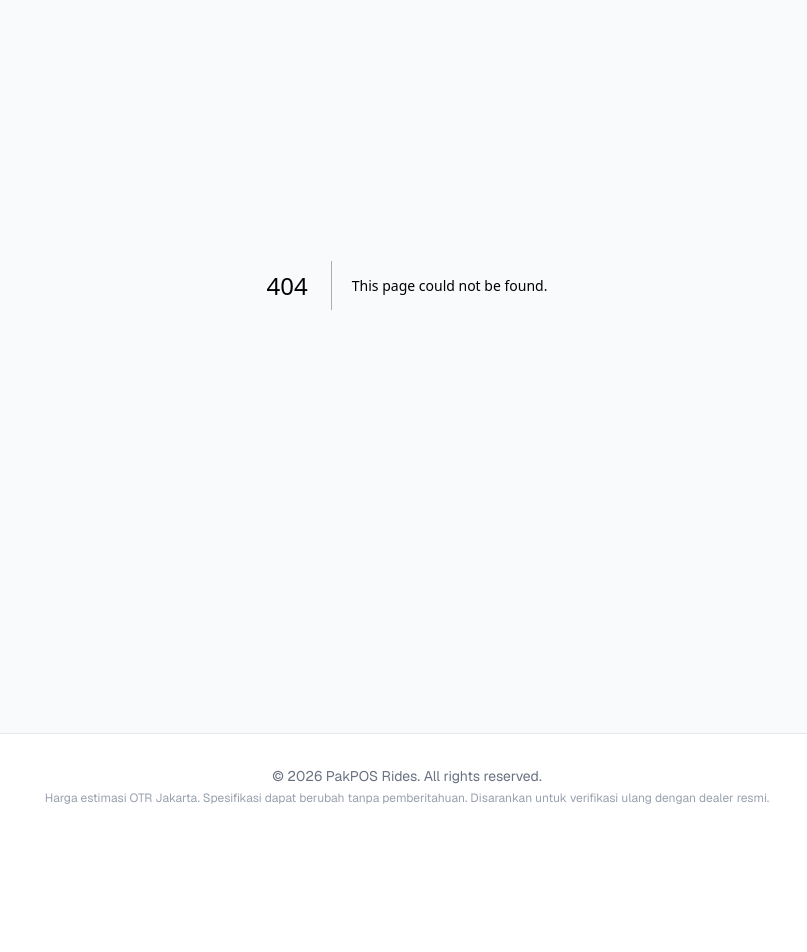
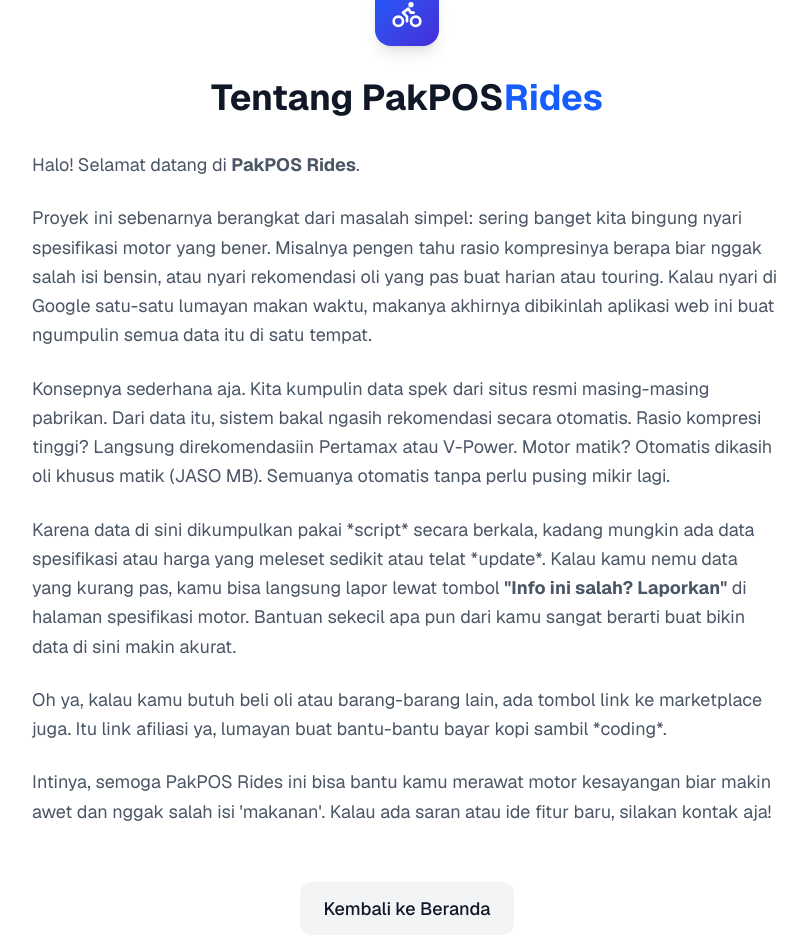
Before and after one commit to thenevermore/pakpos-rides, a Next.js app: page /about in a window 1280 px wide. Before the commit this address had no page. Shown: the part 180-1132 px from the top of the page, without its empty margins (233-1040 px from the left). Before the commit the page ends 1018 px from the top, so only its background shows below. Built offline with nearby package versions, Linux system fonts and the light colour scheme.

Commit message:
feat: add about page with pakpos style

```diff
--- /dev/null
+++ b/src/app/about/page.tsx
@@ -0,0 +1,60 @@
+import { Bike } from 'lucide-react';
+import Link from 'next/link';
+
+export const metadata = {
+  title: 'Tentang - PakPOS Rides',
+  description: 'Informasi tentang proyek PakPOS Rides',
+};
+
+export default function AboutPage() {
+  return (
+    <div className="max-w-4xl mx-auto px-4 sm:px-6 py-12">
+      <div className="bg-white dark:bg-gray-900 rounded-3xl p-8 sm:p-12 shadow-sm border border-gray-100 dark:border-gray-800">
+        <div className="flex justify-center mb-8">
+          <div className="w-16 h-16 bg-gradient-to-br from-blue-600 to-indigo-700 rounded-2xl flex items-center justify-center shadow-lg">
+            <Bike className="w-8 h-8 text-white" />
+          </div>
+        </div>
+
+        <h1 className="text-3xl sm:text-4xl font-bold text-center text-gray-900 dark:text-white mb-8">
+          Tentang PakPOS<span className="text-blue-600 dark:text-blue-400">Rides</span>
+        </h1>
+
+        <div className="space-y-6 text-gray-600 dark:text-gray-300 leading-relaxed text-lg">
+          <p>
+            Halo! Selamat datang di <strong>PakPOS Rides</strong>.
+          </p>
+
+          <p>
+            Proyek ini sebenarnya berangkat dari masalah simpel: sering banget kita bingung nyari spesifikasi motor yang bener. Misalnya pengen tahu rasio kompresinya berapa biar nggak salah isi bensin, atau nyari rekomendasi oli yang pas buat harian atau touring. Kalau nyari di Google satu-satu lumayan makan waktu, makanya akhirnya dibikinlah aplikasi web ini buat ngumpulin semua data itu di satu tempat.
+          </p>
+
+          <p>
+            Konsepnya sederhana aja. Kita kumpulin data spek dari situs resmi masing-masing pabrikan. Dari data itu, sistem bakal ngasih rekomendasi secara otomatis. Rasio kompresi tinggi? Langsung direkomendasiin Pertamax atau V-Power. Motor matik? Otomatis dikasih oli khusus matik (JASO MB). Semuanya otomatis tanpa perlu pusing mikir lagi.
+          </p>
+
+          <p>
+            Karena data di sini dikumpulkan pakai *script* secara berkala, kadang mungkin ada data spesifikasi atau harga yang meleset sedikit atau telat *update*. Kalau kamu nemu data yang kurang pas, kamu bisa langsung lapor lewat tombol <strong>"Info ini salah? Laporkan"</strong> di halaman spesifikasi motor. Bantuan sekecil apa pun dari kamu sangat berarti buat bikin data di sini makin akurat.
+          </p>
+
+          <p>
+            Oh ya, kalau kamu butuh beli oli atau barang-barang lain, ada tombol link ke marketplace juga. Itu link afiliasi ya, lumayan buat bantu-bantu bayar kopi sambil *coding*.
+          </p>
+
+          <p>
+            Intinya, semoga PakPOS Rides ini bisa bantu kamu merawat motor kesayangan biar makin awet dan nggak salah isi 'makanan'. Kalau ada saran atau ide fitur baru, silakan kontak aja!
+          </p>
+
+          <div className="pt-8 flex justify-center">
+            <Link
+              href="/"
+              className="px-6 py-3 bg-gray-100 hover:bg-gray-200 dark:bg-gray-800 dark:hover:bg-gray-700 text-gray-900 dark:text-white font-medium rounded-xl transition-colors"
+            >
+              Kembali ke Beranda
+            </Link>
+          </div>
+        </div>
+      </div>
+    </div>
+  );
+}
--- a/src/app/layout.tsx
+++ b/src/app/layout.tsx
@@ -14,8 +14,8 @@
 });
 
 export const metadata: Metadata = {
-  title: "PakposRides - Rekomendasi Sepeda Motor Indonesia",
-  description: "Temukan rasio kompresi, rekomendasi bensin, dan oli terbaik untuk sepeda motor Anda di Indonesia.",
+  title: "PakPOS Rides - Informasi Sepeda Motor Indonesia",
+  description: "Temukan rasio kompresi, rekomendasi bensin, dan oli terbaik untuk sepeda motor kamu disini.",
 };
 
 export default function RootLayout({
--- a/src/app/page.tsx
+++ b/src/app/page.tsx
@@ -11,10 +11,10 @@
       <div className="text-center mb-12">
         <div className="inline-flex items-center gap-2 px-4 py-2 bg-blue-50 dark:bg-blue-900/20 text-blue-700 dark:text-blue-400 rounded-full text-sm font-medium mb-4">
           <Bike className="w-4 h-4" />
-          Rekomendasi Sepeda Motor Indonesia
+          PakPOS Rides - Informasi Sepeda Motor Indonesia
         </div>
         <h1 className="text-3xl sm:text-4xl lg:text-5xl font-black text-gray-900 dark:text-white tracking-tight">
-          Temukan <span className="text-transparent bg-clip-text bg-gradient-to-r from-blue-600 to-indigo-600">Motor Ideal</span> Anda
+          Temukan <span className="text-transparent bg-clip-text bg-gradient-to-r from-blue-600 to-indigo-600">informasi tentang motor</span> Kamu
         </h1>
         <p className="mt-4 text-lg text-gray-600 dark:text-gray-400 max-w-2xl mx-auto">
           Rasio kompresi, rekomendasi bensin, dan oli terbaik untuk setiap jenis sepeda motor di Indonesia.
@@ -23,8 +23,8 @@
 
       {/* How it works */}
       <div className="grid grid-cols-1 sm:grid-cols-3 gap-4 mb-12">
-        <StepCard step="1" title="Pilih Brand" desc="Pilih brand kendaraan favorit Anda" />
-        <StepCard step="2" title="Pilih Model" desc="Temukan model motor yang Anda inginkan" />
+        <StepCard step="1" title="Pilih Brand" desc="Pilih brand kendaraan kamu" />
+        <StepCard step="2" title="Pilih Model" desc="Pilih model motor nya" />
         <StepCard step="3" title="Lihat Rekomendasi" desc="Dapatkan rekomendasi bensin & oli terbaik" />
       </div>
 
--- a/src/components/Layout.tsx
+++ b/src/components/Layout.tsx
@@ -19,7 +19,7 @@
               </div>
               <div>
                 <h1 className="text-lg font-bold text-gray-900 dark:text-white leading-none">
-                  PakPOS<span className="text-blue-600 dark:text-blue-400">Rides</span>
+                  PakPOS-<span className="text-blue-600 dark:text-blue-400">Rides</span>
                 </h1>
                 <p className="text-[10px] text-gray-500 dark:text-gray-400 leading-none">Oil and Gasoline Recommendation</p>
               </div>
@@ -30,9 +30,9 @@
               <Link href="/" className="text-sm font-medium text-gray-600 hover:text-gray-900 dark:text-gray-400 dark:hover:text-white transition-colors">
                 Beranda
               </Link>
-              <a href="#about" className="text-sm font-medium text-gray-600 hover:text-gray-900 dark:text-gray-400 dark:hover:text-white transition-colors">
+              <Link href="/about" className="text-sm font-medium text-gray-600 hover:text-gray-900 dark:text-gray-400 dark:hover:text-white transition-colors">
                 Tentang
-              </a>
+              </Link>
             </nav>
 
             {/* Mobile menu button */}
@@ -50,9 +50,9 @@
               <Link href="/" onClick={() => setMobileMenuOpen(false)} className="px-3 py-2 rounded-lg text-sm font-medium text-gray-700 hover:bg-gray-100 dark:text-gray-300 dark:hover:bg-gray-800">
                 Beranda
               </Link>
-              <a href="#about" onClick={() => setMobileMenuOpen(false)} className="px-3 py-2 rounded-lg text-sm font-medium text-gray-700 hover:bg-gray-100 dark:text-gray-300 dark:hover:bg-gray-800">
+              <Link href="/about" onClick={() => setMobileMenuOpen(false)} className="px-3 py-2 rounded-lg text-sm font-medium text-gray-700 hover:bg-gray-100 dark:text-gray-300 dark:hover:bg-gray-800">
                 Tentang
-              </a>
+              </Link>
             </nav>
           )}
         </div>
```
